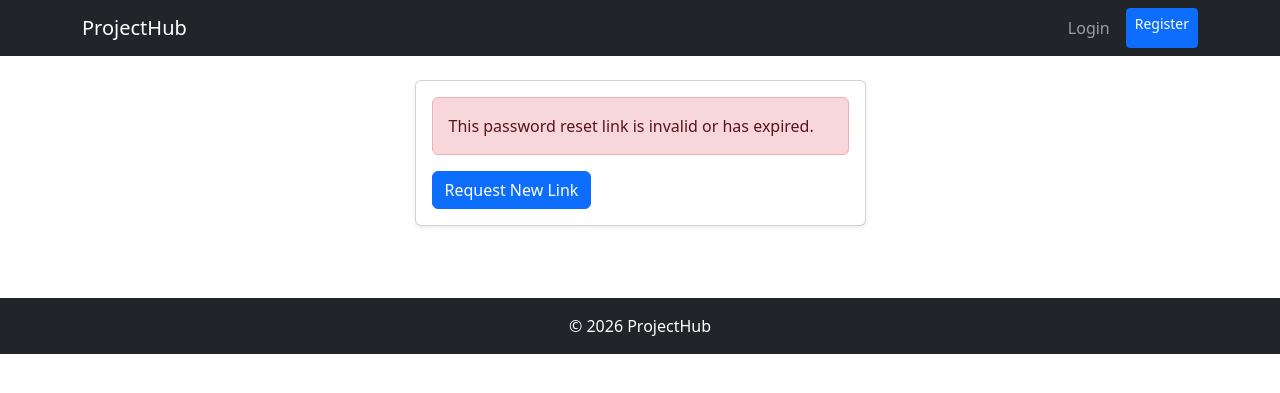
After one commit to Ghound03/projecthub, a Django app: template templates/registration/password_reset_confirm.html in a window 1280 px wide. The commit adds this page. Shown: the top 393 px of the page. Run offline with Django 3.2, Linux system fonts and the light colour scheme; the template is opened without the code that fills it, so the values that code supplies are empty.

Commit message:
Add password reset email recovery

```diff
--- a/core/templates/core/base.html
+++ b/core/templates/core/base.html
@@ -151,6 +151,7 @@
 
 </footer>
 
+
 <script src="https://cdn.jsdelivr.net/npm/bootstrap@5.3.3/dist/js/bootstrap.bundle.min.js">
 </script>
 
--- a/projecthub/settings.py
+++ b/projecthub/settings.py
@@ -124,3 +124,5 @@ STATIC_URL = 'static/'
 LOGIN_REDIRECT_URL = "dashboard"
 LOGOUT_REDIRECT_URL = "home"
 LOGIN_URL = "login"
+
+EMAIL_BACKEND = "django.core.mail.backends.console.EmailBackend"
--- a/templates/registration/login.html
+++ b/templates/registration/login.html
@@ -17,6 +17,12 @@
                     <button type="submit" class="btn btn-primary w-100">
                         Login
                     </button>
+
+                    <p class="text-center mt-3">
+    <a href="{% url 'password_reset' %}">
+        Forgot your password?
+    </a>
+</p>
                 </form>
 
                 <p class="text-center mt-3 mb-0">
--- /dev/null
+++ b/templates/registration/password_reset_confirm.html
@@ -0,0 +1,47 @@
+{% extends "core/base.html" %}
+
+{% block title %}Choose New Password | ProjectHub{% endblock %}
+
+{% block content %}
+
+<div class="row justify-content-center">
+    <div class="col-md-6 col-lg-5">
+
+        <div class="card shadow-sm">
+            <div class="card-body">
+
+                {% if validlink %}
+
+                    <h1 class="h3 mb-3">
+                        Choose New Password
+                    </h1>
+
+                    <form method="post">
+                        {% csrf_token %}
+
+                        {{ form.as_p }}
+
+                        <button class="btn btn-primary w-100" type="submit">
+                            Change Password
+                        </button>
+                    </form>
+
+                {% else %}
+
+                    <div class="alert alert-danger">
+                        This password reset link is invalid or has expired.
+                    </div>
+
+                    <a href="{% url 'password_reset' %}" class="btn btn-primary">
+                        Request New Link
+                    </a>
+
+                {% endif %}
+
+            </div>
+        </div>
+
+    </div>
+</div>
+
+{% endblock %}
```
Also changed, not shown: templates/registration/password_reset_complete.html (added, +15 -0 lines), templates/registration/password_reset_done.html (added, +15 -0 lines), templates/registration/password_reset_email.html (added, +11 -0 lines), templates/registration/password_reset_form.html (added, +38 -0 lines).
